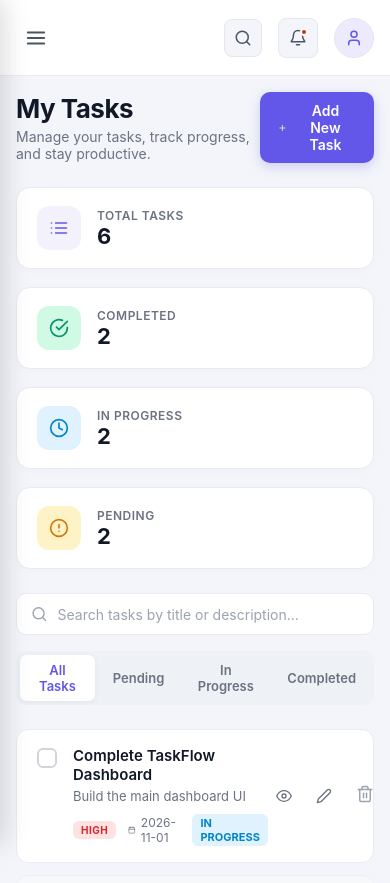
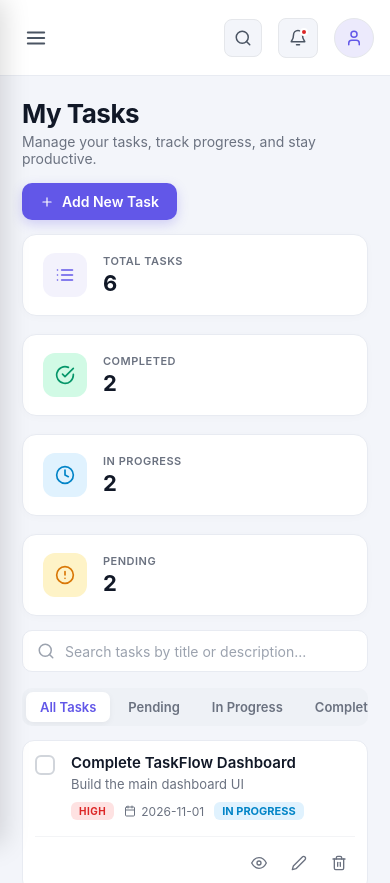
Before and after one commit to muhammadbilal069/TaskFlow, a React (Vite) app: page /my-tasks in a window 390 px wide. Shown: the top 883 px of the page. Built offline with nearby package versions, Linux system fonts and the light colour scheme.

Commit message:
Enhance styling and layout for MyTasks page: improve responsiveness, add padding, and adjust flex properties for better alignment

```diff
--- a/src/App.css
+++ b/src/App.css
@@ -1,9 +1,52 @@
+:root {
+  font-family: 'Plus Jakarta Sans', Arial, sans-serif;
+  color: #111827;
+  background: #f3f5fa;
+  font-synthesis: none;
+  text-rendering: optimizeLegibility;
+  -webkit-font-smoothing: antialiased;
+  -moz-osx-font-smoothing: grayscale;
+}
+
+/* Global Box-Sizing Fix (* asterisk use kiya hai) */
+* {
+  box-sizing: border-box;
+  margin: 0;
+  padding: 0;
+}
+
+html,
+body,
+#root {
+  width: 100%;
+  min-height: 100vh;
+  background-color: #f3f5fa;
+  overflow-x: hidden; /* Side scrolling hatane ke liye */
+}
+
+button,
+input,
+textarea,
+select {
+  font: inherit;
+}
+
+button {
+  cursor: pointer;
+}
+
+a {
+  color: inherit;
+  text-decoration: none;
+}
+
 /* Main Layout Container */
 .app-layout {
   display: flex;
   min-height: 100vh;
   width: 100%;
   position: relative;
+  overflow-x: hidden;
 }
 
 /* Right Side Main Area */
@@ -26,15 +69,22 @@
   width: 100%;
 }
 
-/* Mobile Responsive */
+/* Mobile Responsive Fixes (Side space aur overflow remove karne ke liye) */
 @media (max-width: 768px) {
   .app-content {
     width: 100%;
-    padding: 16px;
+    padding: 12px !important; /* Mobile par extra side space hatane ke liye */
+  }
+
+  .app-layout,
+  .app-main {
+    width: 100% !important;
+    max-width: 100% !important;
+    overflow-x: hidden !important;
   }
 }
 
-/* Yeh rules sirf Desktop screens par chalenge (Mobile safe rahega) */
+/* Desktop screens rules (min-width: 769px) */
 @media (min-width: 769px) {
   .app-layout {
     display: flex;
@@ -54,7 +104,7 @@
 
   .app-main {
     flex: 1;
-    margin-left: 260px; /* Sidebar ki width ke barabar margin taaki content chup na ho */
+    margin-left: 260px; /* Sidebar ki width ke barabar margin */
     display: flex;
     flex-direction: column;
     min-height: 100vh;
--- a/src/pages/MyTasks/MyTasks.css
+++ b/src/pages/MyTasks/MyTasks.css
@@ -1,11 +1,16 @@
-/* Container & Base Layout */
+/* --- Container & Base Layout --- */
 .my-tasks-page {
   display: flex;
   flex-direction: column;
   gap: 24px;
   width: 100%;
+  max-width: 1200px;
+  margin: 0 auto;
+  padding: 24px;
+  box-sizing: border-box;
   font-family: 'Inter', sans-serif;
   color: #111827;
+  overflow-x: hidden;
 }
 
 /* Header Section */
@@ -13,6 +18,8 @@
   display: flex;
   justify-content: space-between;
   align-items: center;
+  flex-wrap: wrap;
+  gap: 16px;
 }
 
 .tasks-header__info h1 {
@@ -26,6 +33,7 @@
 .tasks-header__info p {
   color: #6b7280;
   font-size: 14px;
+  margin: 0;
 }
 
 .add-task-btn {
@@ -42,6 +50,7 @@
   cursor: pointer;
   transition: all 0.2s ease;
   box-shadow: 0 4px 12px rgba(98, 87, 232, 0.25);
+  white-space: nowrap;
 }
 
 .add-task-btn:hover {
@@ -65,6 +74,7 @@
   align-items: center;
   gap: 16px;
   box-shadow: 0 2px 8px rgba(0, 0, 0, 0.02);
+  box-sizing: border-box;
 }
 
 .stat-icon-wrapper {
@@ -75,6 +85,7 @@
   align-items: center;
   justify-content: center;
   font-size: 20px;
+  flex-shrink: 0;
 }
 
 .stat-icon--total { background-color: #f3f2fc; color: #6257e8; }
@@ -88,7 +99,7 @@
 }
 
 .stat-label {
-  font-size: 12px;
+  font-size: 11px;
   color: #6b7280;
   font-weight: 600;
   text-transform: uppercase;
@@ -99,6 +110,7 @@
   font-size: 22px;
   font-weight: 700;
   color: #111827;
+  margin-top: 2px;
 }
 
 /* Toolbar: Search and Filters */
@@ -120,11 +132,13 @@
   padding: 0 14px;
   height: 42px;
   width: 320px;
+  box-sizing: border-box;
 }
 
 .search-icon {
   color: #9ca3af;
   font-size: 18px;
+  flex-shrink: 0;
 }
 
 .tasks-search input {
@@ -133,6 +147,7 @@
   width: 100%;
   font-size: 14px;
   color: #111827;
+  background: transparent;
 }
 
 .tasks-search input::placeholder {
@@ -145,6 +160,8 @@
   padding: 4px;
   border-radius: 10px;
   gap: 4px;
+  overflow-x: auto;
+  max-width: 100%;
 }
 
 .filter-tab {
@@ -157,6 +174,7 @@
   border-radius: 7px;
   cursor: pointer;
   transition: all 0.2s ease;
+  white-space: nowrap;
 }
 
 .filter-tab.active {
@@ -180,6 +198,10 @@
   display: flex;
   justify-content: space-between;
   align-items: center;
+  gap: 16px;
+  position: relative;
+  box-sizing: border-box;
+  width: 100%;
   transition: all 0.2s ease;
 }
 
@@ -202,6 +224,8 @@
   display: flex;
   align-items: flex-start;
   gap: 16px;
+  min-width: 0;
+  flex: 1;
 }
 
 /* Custom Checkbox */
@@ -210,6 +234,7 @@
   cursor: pointer;
   user-select: none;
   margin-top: 2px;
+  flex-shrink: 0;
 }
 
 .checkbox-container input {
@@ -254,45 +279,45 @@
   display: flex;
   flex-direction: column;
   gap: 4px;
+  min-width: 0;
+  width: 100%;
 }
 
 .task-title {
   font-size: 15px;
   font-weight: 600;
   color: #111827;
+  overflow: hidden;
+  text-overflow: ellipsis;
 }
 
 .task-desc {
   font-size: 13px;
   color: #6b7280;
   margin-bottom: 6px;
+  word-break: break-word;
 }
 
 .task-meta {
   display: flex;
   align-items: center;
-  gap: 12px;
+  gap: 10px;
+  flex-wrap: wrap;
 }
 
-.priority-badge {
-  font-size: 11px;
-  font-weight: 700;
-  padding: 2px 8px;
-  border-radius: 6px;
-  text-transform: uppercase;
-}
-
-.priority--high { background-color: #fee2e2; color: #dc2626; }
-.priority--medium { background-color: #fef3c7; color: #d97706; }
-.priority--low { background-color: #e0e7ff; color: #4338ca; }
-
+.priority-badge,
 .status-badge {
   font-size: 11px;
   font-weight: 700;
   padding: 2px 8px;
   border-radius: 6px;
   text-transform: uppercase;
+  white-space: nowrap;
 }
+
+.priority--high { background-color: #fee2e2; color: #dc2626; }
+.priority--medium { background-color: #fef3c7; color: #d97706; }
+.priority--low { background-color: #e0e7ff; color: #4338ca; }
 
 .status--completed { background-color: #d1fae5; color: #059669; }
 .status--in_progress { background-color: #e0f2fe; color: #0284c7; }
@@ -304,18 +329,35 @@
   display: flex;
   align-items: center;
   gap: 4px;
+  white-space: nowrap;
 }
 
-/* Delete Button */
+/* Card Right Action Buttons */
+.task-card__right {
+  display: flex;
+  align-items: center;
+  gap: 8px;
+  flex-shrink: 0;
+}
+
+.action-icon-btn,
 .delete-task-btn {
   background: none;
   border: none;
-  color: #9ca3af;
-  font-size: 18px;
+  color: #6b7280;
+  font-size: 16px;
   padding: 8px;
   border-radius: 8px;
   cursor: pointer;
   transition: all 0.2s ease;
+  display: flex;
+  align-items: center;
+  justify-content: center;
+}
+
+.action-icon-btn:hover {
+  background-color: #f3f2fc;
+  color: #6257e8;
 }
 
 .delete-task-btn:hover {
@@ -358,6 +400,27 @@
   color: #6b7280;
   font-size: 14px;
   max-width: 400px;
+  margin: 0;
+}
+
+.empty-action-btn {
+  margin-top: 16px;
+  background-color: #6257e8;
+  color: #ffffff;
+  border: none;
+  padding: 10px 18px;
+  border-radius: 10px;
+  font-size: 14px;
+  font-weight: 600;
+  cursor: pointer;
+  display: flex;
+  align-items: center;
+  gap: 8px;
+  transition: all 0.2s ease;
+}
+
+.empty-action-btn:hover {
+  background-color: #5145db;
 }
 
 /* Modal Styling */
@@ -373,6 +436,8 @@
   justify-content: center;
   z-index: 2000;
   padding: 16px;
+  backdrop-filter: blur(4px);
+  box-sizing: border-box;
 }
 
 .modal-container {
@@ -382,6 +447,12 @@
   border-radius: 16px;
   box-shadow: 0 20px 25px -5px rgba(0, 0, 0, 0.1);
   overflow: hidden;
+  animation: modalScaleIn 0.25s ease;
+}
+
+@keyframes modalScaleIn {
+  from { opacity: 0; transform: scale(0.95); }
+  to { opacity: 1; transform: scale(1); }
 }
 
 .modal-header {
@@ -395,6 +466,8 @@
 .modal-header h2 {
   font-size: 18px;
   font-weight: 700;
+  color: #111827;
+  margin: 0;
 }
 
 .modal-close-btn {
@@ -403,25 +476,40 @@
   font-size: 20px;
   color: #6b7280;
   cursor: pointer;
+  padding: 4px;
+  border-radius: 6px;
+  display: flex;
+  align-items: center;
+  justify-content: center;
 }
 
-.modal-form {
+.modal-close-btn:hover {
+  background-color: #f3f4f6;
+  color: #111827;
+}
+
+.modal-form,
+.details-body {
   padding: 24px;
   display: flex;
   flex-direction: column;
   gap: 16px;
 }
 
-.form-group {
+.form-group,
+.detail-item {
   display: flex;
   flex-direction: column;
   gap: 6px;
 }
 
-.form-group label {
-  font-size: 13px;
+.form-group label,
+.detail-label {
+  font-size: 12px;
   font-weight: 600;
-  color: #374151;
+  color: #6b7280;
+  text-transform: uppercase;
+  letter-spacing: 0.5px;
 }
 
 .form-group input,
@@ -432,6 +520,10 @@
   border-radius: 8px;
   font-size: 14px;
   outline: none;
+  background: #ffffff;
+  color: #111827;
+  font-family: inherit;
+  transition: all 0.2s ease;
 }
 
 .form-group input:focus,
@@ -452,6 +544,9 @@
   justify-content: flex-end;
   gap: 12px;
   margin-top: 8px;
+  padding: 16px 24px;
+  background-color: #f9fafb;
+  border-top: 1px solid #e8ebf2;
 }
 
 .btn-secondary {
@@ -462,6 +557,11 @@
   color: #374151;
   font-weight: 600;
   cursor: pointer;
+  transition: background-color 0.2s ease;
+}
+
+.btn-secondary:hover {
+  background-color: #e5e7eb;
 }
 
 .btn-primary {
@@ -472,106 +572,11 @@
   color: #ffffff;
   font-weight: 600;
   cursor: pointer;
+  transition: background-color 0.2s ease;
 }
 
-/* Responsiveness */
-@media (max-width: 1024px) {
-  .task-stats-grid {
-    grid-template-columns: repeat(2, 1fr);
-  }
-}
-
-@media (max-width: 640px) {
-  .task-stats-grid {
-    grid-template-columns: 1fr;
-  }
-
-  .tasks-toolbar {
-    flex-direction: column;
-    align-items: stretch;
-  }
-
-  .tasks-search {
-    width: 100%;
-  }
-
-  .tasks-filters {
-    overflow-x: auto;
-  }
-
-  .form-row {
-    grid-template-columns: 1fr;
-  }
-}
-
-/* end css */
-
-/* Card Right Action Buttons */
-.task-card__right {
-  display: flex;
-  align-items: center;
-  gap: 8px;
-}
-
-.action-icon-btn {
-  background: none;
-  border: none;
-  color: #6b7280;
-  font-size: 16px;
-  padding: 8px;
-  border-radius: 8px;
-  cursor: pointer;
-  transition: all 0.2s ease;
-  display: flex;
-  align-items: center;
-  justify-content: center;
-}
-
-.action-icon-btn:hover {
-  background-color: #f3f2fc;
-  color: #6257e8;
-}
-
-/* Empty State Action Button */
-.empty-action-btn {
-  margin-top: 16px;
-  background-color: #6257e8;
-  color: #ffffff;
-  border: none;
-  padding: 10px 18px;
-  border-radius: 10px;
-  font-size: 14px;
-  font-weight: 600;
-  cursor: pointer;
-  display: flex;
-  align-items: center;
-  gap: 8px;
-  transition: all 0.2s ease;
-}
-
-.empty-action-btn:hover {
+.btn-primary:hover {
   background-color: #5145db;
-}
-
-/* Task Details Modal Styles */
-.details-body {
-  display: flex;
-  flex-direction: column;
-  gap: 16px;
-}
-
-.detail-item {
-  display: flex;
-  flex-direction: column;
-  gap: 4px;
-}
-
-.detail-label {
-  font-size: 12px;
-  font-weight: 600;
-  color: #6b7280;
-  text-transform: uppercase;
-  letter-spacing: 0.5px;
 }
 
 .detail-value {
@@ -588,7 +593,7 @@
   color: #4b5563;
 }
 
-/* --- Toast Notification Popup Style --- */
+/* --- Toast Notification --- */
 .toast-notification {
   position: fixed;
   top: 24px;
@@ -619,12 +624,80 @@
 }
 
 @keyframes slideInUp {
-  from {
-    opacity: 0;
-    transform: translateY(20px);
-  }
-  to {
-    opacity: 1;
-    transform: translateY(0);
+  from { opacity: 0; transform: translateY(20px); }
+  to { opacity: 1; transform: translateY(0); }
+}
+
+/* --- Responsiveness & Mobile Overrides (Strict Box-Sizing & No Side Space) --- */
+@media (max-width: 1024px) {
+  .task-stats-grid {
+    grid-template-columns: repeat(2, 1fr);
   }
 }
+
+@media (max-width: 768px) {
+  .my-tasks-page {
+    padding: 10px !important;
+    gap: 14px;
+    width: 100% !important;
+    max-width: 100% !important;
+    box-sizing: border-box !important;
+    overflow-x: hidden !important;
+  }
+
+  .task-stats-grid {
+    grid-template-columns: 1fr;
+    width: 100%;
+  }
+
+  .tasks-toolbar {
+    flex-direction: column;
+    align-items: stretch;
+    width: 100%;
+  }
+
+  .tasks-search {
+    width: 100% !important;
+    max-width: 100% !important;
+    box-sizing: border-box !important;
+  }
+
+  .tasks-filters {
+    width: 100%;
+    overflow-x: auto;
+    box-sizing: border-box;
+  }
+
+  /* Task Card Stack Fix for Mobile to Stop Overflow & Side Space */
+  .task-card {
+    flex-direction: column !important;
+    align-items: stretch !important;
+    gap: 12px;
+    padding: 12px;
+    width: 100% !important;
+    max-width: 100% !important;
+    box-sizing: border-box !important;
+    margin: 0 !important;
+  }
+
+  .task-card__left {
+    width: 100%;
+  }
+
+  /* Right Action Buttons Clean Alignment Inside Card */
+  .task-card__right {
+    width: 100%;
+    display: flex;
+    justify-content: flex-end;
+    align-items: center;
+    gap: 8px;
+    border-top: 1px solid #f3f4f6;
+    padding-top: 10px;
+    margin-top: 4px;
+    box-sizing: border-box;
+  }
+
+  .form-row {
+    grid-template-columns: 1fr;
+  }
+}
```
Also changed, not shown: src/components/TaskCard/TaskCard.css (deleted), src/components/TaskCard/TaskCard.jsx (deleted).
